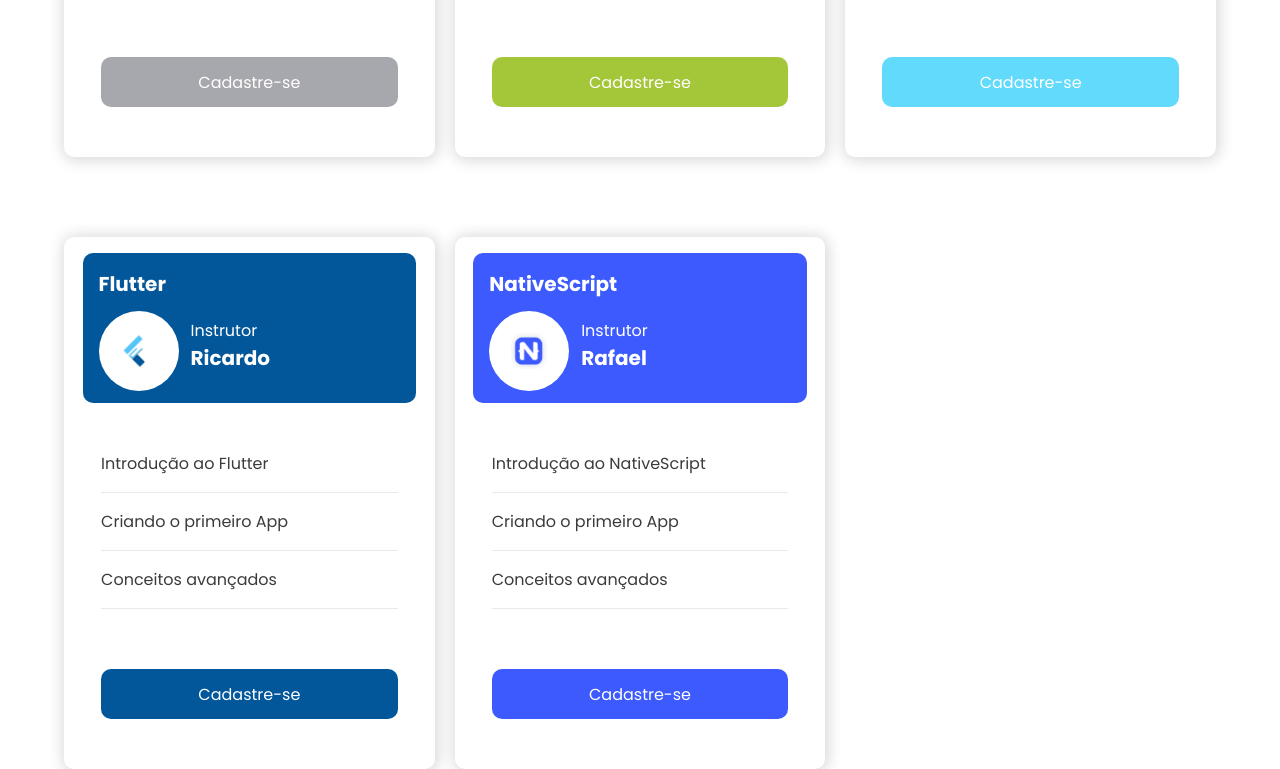
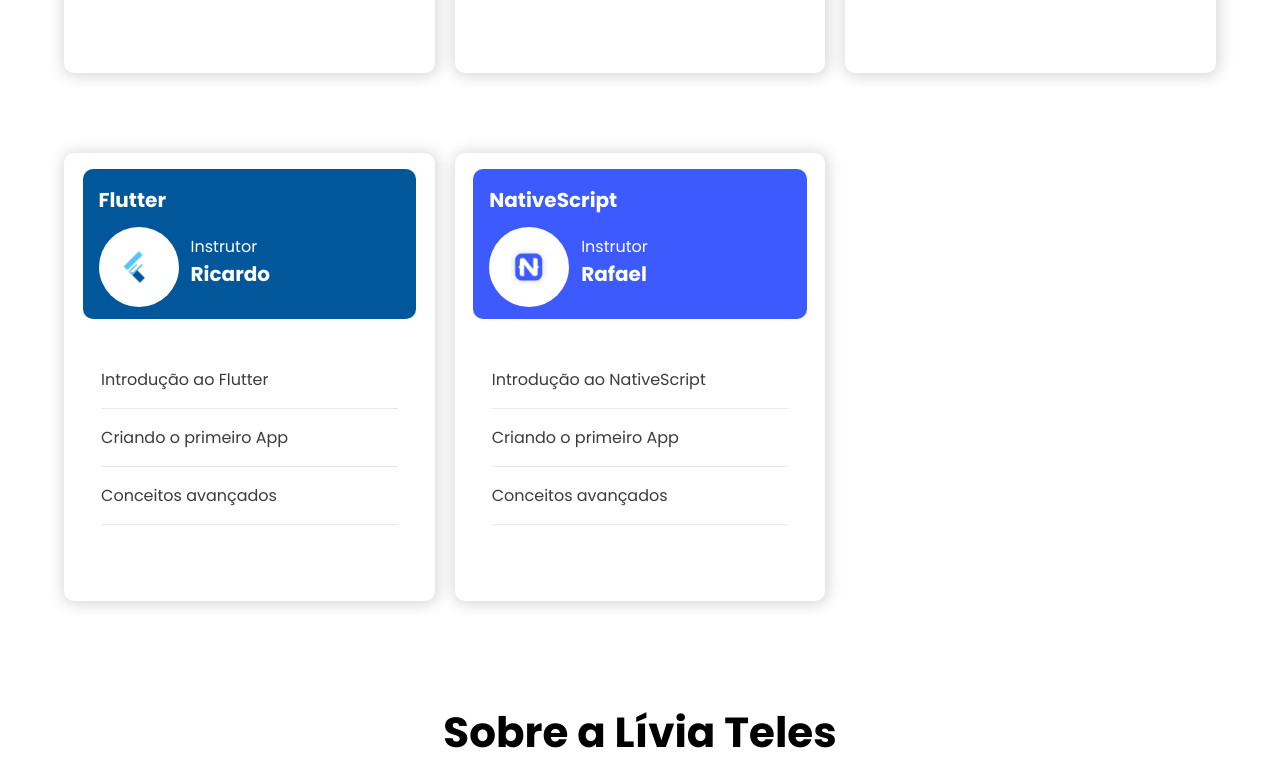
Before and after one commit to JulioAugustoS/site-workshop-livia-teles, a plain HTML site: page index.html in a window 1280 px wide. Shown: the part 2010-2779 px from the top of the page. Drawn offline with nearby package versions, Linux system fonts and the light colour scheme.

Commit message:
remove register button

```diff
--- a/index.html
+++ b/index.html
@@ -167,9 +167,6 @@
               <li>Criando o primeiro App</li>
               <li>Conceitos avançados</li>
             </ul>
-            <a style="height: 50px;" class="btn-curso ios register" href="#">
-              Cadastre-se
-            </a>
           </div>
           <div class="curso">
             <div class="instrutor android">
@@ -189,7 +186,6 @@
               <li>Criando o primeiro App</li>
               <li>Conceitos avançados</li>
             </ul>
-            <a class="btn-curso android register" href="#">Cadastre-se</a>
           </div>
           <div class="curso">
             <div class="instrutor reactnative">
@@ -214,7 +210,6 @@
               <li>Criando o primeiro App</li>
               <li>Conceitos avançados</li>
             </ul>
-            <a class="btn-curso reactnative register" href="#">Cadastre-se</a>
           </div>
           <div class="curso">
             <div class="instrutor flutter">
@@ -234,7 +229,6 @@
               <li>Criando o primeiro App</li>
               <li>Conceitos avançados</li>
             </ul>
-            <a class="btn-curso flutter register" href="#">Cadastre-se</a>
           </div>
           <div class="curso">
             <div class="instrutor nativescript">
@@ -254,7 +248,6 @@
               <li>Criando o primeiro App</li>
               <li>Conceitos avançados</li>
             </ul>
-            <a class="btn-curso nativescript register" href="#">Cadastre-se</a>
           </div>
         </div>
       </div>
--- a/style.css
+++ b/style.css
@@ -328,8 +328,7 @@
 
 .oque-voce-vai-aprender .cursos .curso {
   background-color: white;
-  height: 500px;
-  max-height: 500px;
+  height: auto;
   box-shadow: 1px 1px 15px 2px #00000029;
   border-radius: 10px;
   display: flex;
```
